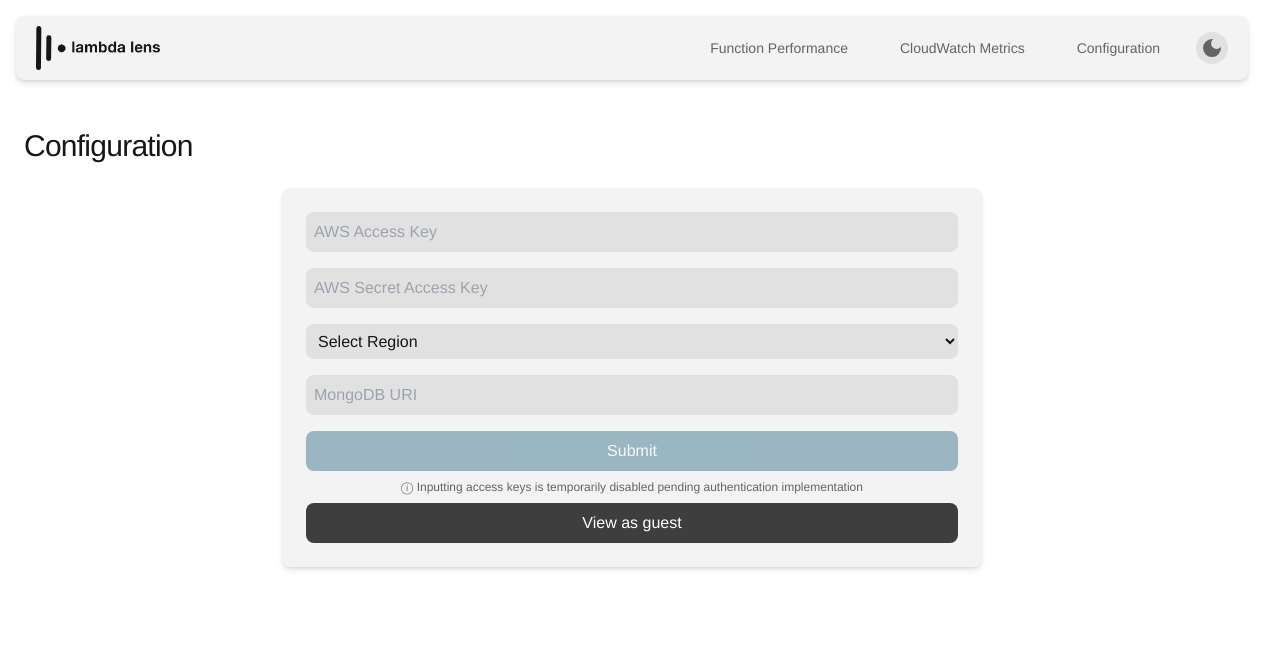
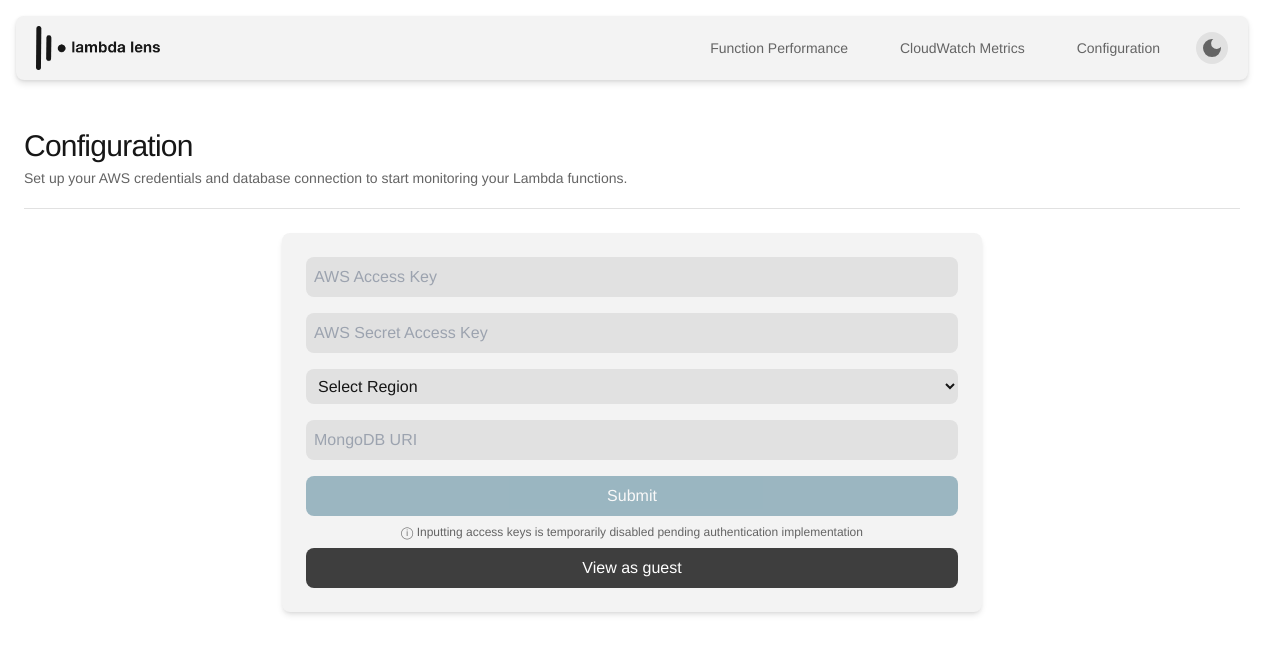
Before and after one commit to oslabs-beta/Lambda-Lens, a React (Vite) app in the folder client/: page / in a window 1280 px wide. Shown: the top 654 px of the page. Built offline with nearby package versions, Linux system fonts and the light colour scheme.

Commit message:
refactor: enhance header layout and add descriptions in CloudWatchMetrics, Config, and FunctionPerformance pages for improved clarity

```diff
--- a/client/src/pages/CloudWatchMetrics/CloudWatchMetrics.tsx
+++ b/client/src/pages/CloudWatchMetrics/CloudWatchMetrics.tsx
@@ -88,12 +88,18 @@ const CloudwatchContainer = () => {
 
   return (
     <div className="p-6 bg-light-cont-l dark:bg-dark-cont-l transition-colors">
-      <div className="flex flex-wrap items-center gap-4 mb-6">
+      <div className="border-b border-light-cont-s dark:border-dark-cont-s pb-5 mb-6">
+        <div className="flex flex-col gap-2">
+          <div className="flex justify-between items-start">
+            <div>
               <h1 className="text-3xl font-medium tracking-tight text-light-text-prim dark:text-dark-text-prim">
                 CloudWatch Metrics
               </h1>
-
-        <div className="flex items-center gap-3 ml-auto">
+              <p className="mt-1 text-sm text-light-text-sec dark:text-dark-text-sec">
+                Visualize execution, throttle, and latency data for individual Lambda functions.
+              </p>
+            </div>
+            <div className="flex items-center gap-3">
               {error && (
                 <div className="text-sm text-[#dc3545] bg-light-cont-s dark:bg-dark-cont-s border border-[#f5c6cb] dark:border-[#472a2d] rounded-md px-3 py-2">
                   {error}
@@ -115,6 +121,8 @@ const CloudwatchContainer = () => {
               ) : (
                 !error && <div className="text-light-text-sec dark:text-dark-text-sec">Loading functions...</div>
               )}
+            </div>
+          </div>
         </div>
       </div>
       <div className="grid grid-cols-2 gap-5 auto-rows-fr">
--- a/client/src/pages/Config/Config.tsx
+++ b/client/src/pages/Config/Config.tsx
@@ -58,10 +58,17 @@ function ConfigPageContainer() {
 
   return (
     <div className="p-6 bg-light-cont-l dark:bg-dark-cont-l transition-colors">
-      <div className="flex flex-wrap items-center gap-4 mb-6">
-        <h1 className="text-3xl font-medium tracking-tight text-light-text-prim dark:text-dark-text-prim">
-          Configuration
-        </h1>
+      <div className="border-b border-light-cont-s dark:border-dark-cont-s pb-5 mb-6">
+        <div className="flex flex-col gap-2">
+          <div>
+            <h1 className="text-3xl font-medium tracking-tight text-light-text-prim dark:text-dark-text-prim">
+              Configuration
+            </h1>
+            <p className="mt-1 text-sm text-light-text-sec dark:text-dark-text-sec">
+              Set up your AWS credentials and database connection to start monitoring your Lambda functions.
+            </p>
+          </div>
+        </div>
       </div>
       <div className="flex flex-col items-center">
         <ConfigForm onSave={handleSaveConfig} onDatabase={handleSaveDatabase} />
--- a/client/src/pages/FunctionPerformance/FunctionPerformance.tsx
+++ b/client/src/pages/FunctionPerformance/FunctionPerformance.tsx
@@ -40,12 +40,17 @@ const DashboardContainer = () => {
 
   return (
     <div className="p-6 bg-light-cont-l dark:bg-dark-cont-l transition-colors">
-      <div className="flex flex-wrap items-center gap-4 mb-6">
+      <div className="border-b border-light-cont-s dark:border-dark-cont-s pb-5 mb-6">
+        <div className="flex flex-col gap-2">
+          <div className="flex justify-between items-start">
+            <div>
               <h1 className="text-3xl font-medium tracking-tight text-light-text-prim dark:text-dark-text-prim">
                 Function Performance
               </h1>
-
-        <div className="flex items-center gap-3 ml-auto">
+              <p className="mt-1 text-sm text-light-text-sec dark:text-dark-text-sec">
+                Monitor cold starts and billed duration, across all your Lambda functions.
+              </p>
+            </div>
             <button
               className={`flex items-center justify-center w-10 h-10 rounded-lg bg-light-cont-s dark:bg-dark-cont-s hover:bg-light-cont-m dark:hover:bg-dark-cont-m text-light-text-prim dark:text-dark-text-sec focus:outline-none focus:ring-2 focus:ring-element-s dark:focus:ring-element-h shadow-sm transition-all ${
                 isClicked ? "bg-element-s dark:bg-element-s hover:bg-element-s dark:hover:bg-element-s text-white dark:text-white transform scale-95" : ""
@@ -55,6 +60,7 @@ const DashboardContainer = () => {
             >
               <span className="text-xl leading-none select-none">↻</span>
             </button>
+          </div>
         </div>
       </div>
       <div className="grid grid-cols-2 gap-5 auto-rows-fr">
```
Lines whose indentation alone changed are shown as unchanged.
